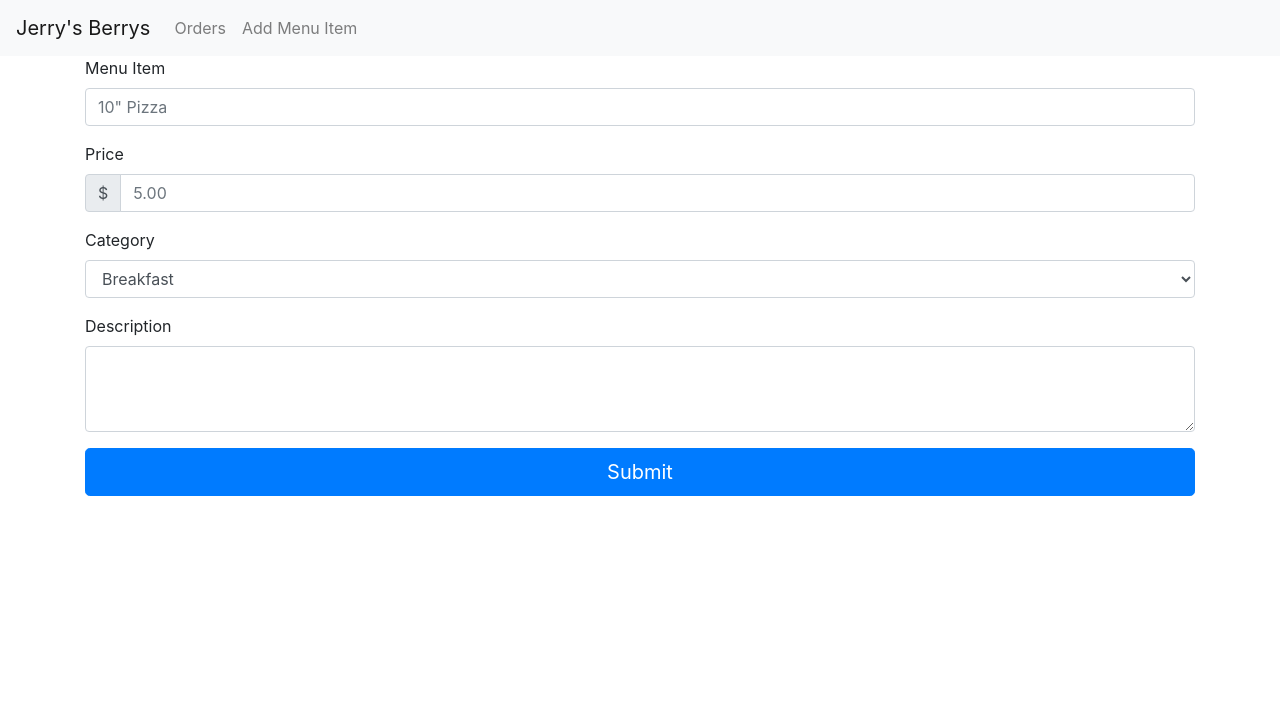
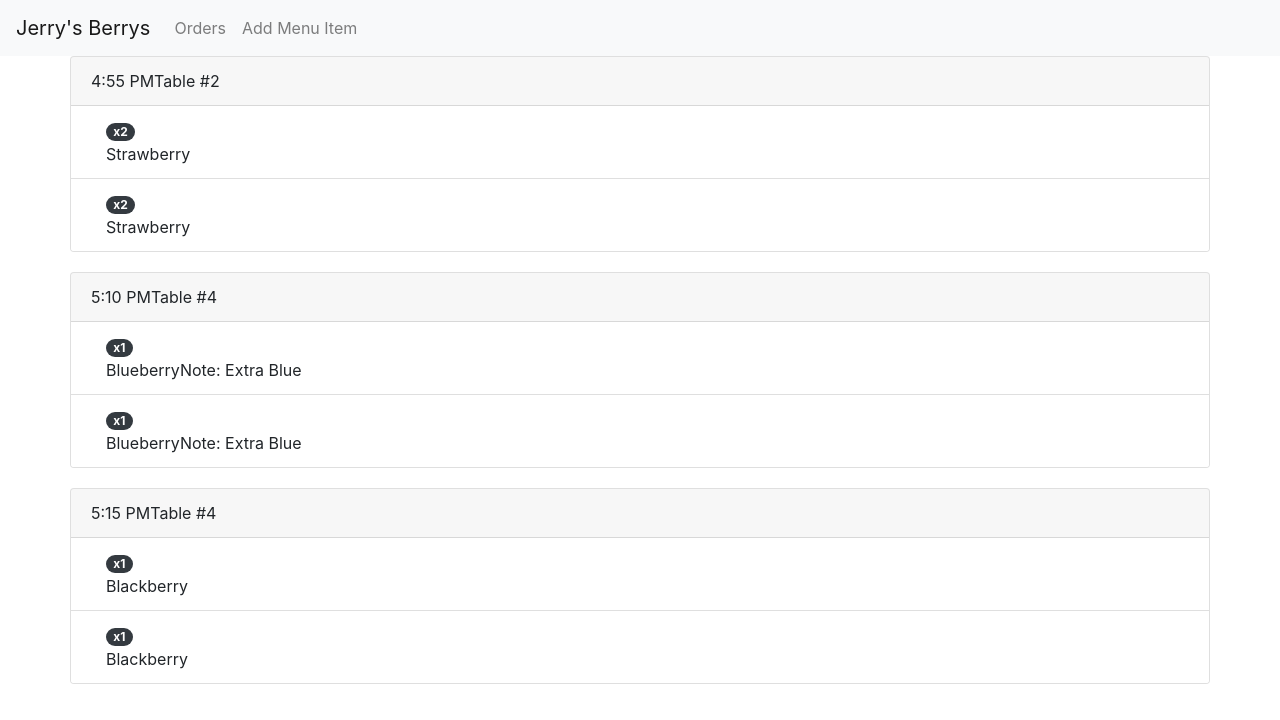
Before and after one commit to bulanov416/hackgt-2020, a React (Create React App) app in the folder restaurant/: page / in a window 1280 px wide. Shown: the top 720 px of the page. Built offline with nearby package versions, Linux system fonts and the light colour scheme.

Commit message:
Added OrderHistory page

```diff
--- a/restaurant/src/App.js
+++ b/restaurant/src/App.js
@@ -2,12 +2,13 @@ import React from 'react';
 
 import AddMenuItem from "./pages/AddMenuItem";
 import RestaurantNavbar from "./components/RestaurantNavbar";
+import OrderHistory from '../../restaurant/src/pages/OrderHistory.js';
 
 function App() {
   return (
     <div className="App">
       <RestaurantNavbar/>
-        <AddMenuItem/>
+        <OrderHistory/>
     </div>
   );
 }
--- /dev/null
+++ b/restaurant/src/pages/OrderHistory.js
@@ -0,0 +1,16 @@
+import React from "react";
+
+import OrderHistoryItem from "../pages/OrderHistoryItem";
+import Container from "react-bootstrap/Container";
+
+function OrderHistory() {
+    return(
+        <Container style={{'padding':'0px'}}>
+            <OrderHistoryItem time={"4:55 PM"} table={"Table #2"} quantity = {"x2"} hasQuantity order={"Strawberry"}/>
+            <OrderHistoryItem time={"5:10 PM"} table={"Table #4"} quantity = {"x1"} hasQuantity order={"Blueberry"} note={"Note: Extra Blue"}/>
+            <OrderHistoryItem time={"5:15 PM"} table={"Table #4"} quantity = {"x1"} hasQuantity order={"Blackberry"}/>
+        </Container>
+    );
+}
+
+export default OrderHistory;
--- /dev/null
+++ b/restaurant/src/pages/OrderHistoryItem.js
@@ -0,0 +1,54 @@
+import React from 'react';
+
+import Button from 'react-bootstrap/Button';
+import Row from 'react-bootstrap/Row';
+import Col from 'react-bootstrap/Col';
+import Card from "react-bootstrap/Card";
+import Badge from 'react-bootstrap/Badge';
+import ListGroup from 'react-bootstrap/ListGroup';
+
+function OrderHistoryItem(props) {
+
+    const { time, table, quantity, order, hasQuantity, note } = props;
+
+    return (
+        <>
+            <Card style={{ width: '100%' }} style={{marginBottom: "20px"}}>
+                <Card.Header>
+                    <Row style={{'width':'100%'}}>
+                            <Col sm={4} xs={5}>
+                                {time}
+                                {table}
+                            </Col>
+                    </Row>
+                </Card.Header>
+                <ListGroup variant="flush">
+                    <ListGroup.Item>
+                        <Col sm={1} xs={2}>
+                            { hasQuantity &&
+                                <Badge pill variant="dark"> { quantity } </Badge>
+                            }
+                        </Col>
+                        <Col sm={6} xs={4}>
+                            {order}
+                            {note}
+                        </Col>
+                    </ListGroup.Item>
+                    <ListGroup.Item>
+                        <Col sm={1} xs={2}>
+                            { hasQuantity &&
+                                <Badge pill variant="dark"> { quantity } </Badge>
+                            }
+                        </Col>
+                        <Col sm={6} xs={4}>
+                            {order}
+                            {note}
+                        </Col>
+                    </ListGroup.Item >
+                </ListGroup>
+            </Card>
+        </>
+    );
+}
+
+export default OrderHistoryItem;
```
Also changed, not shown: 1 other file (tests, documents, lock files or other folders).
